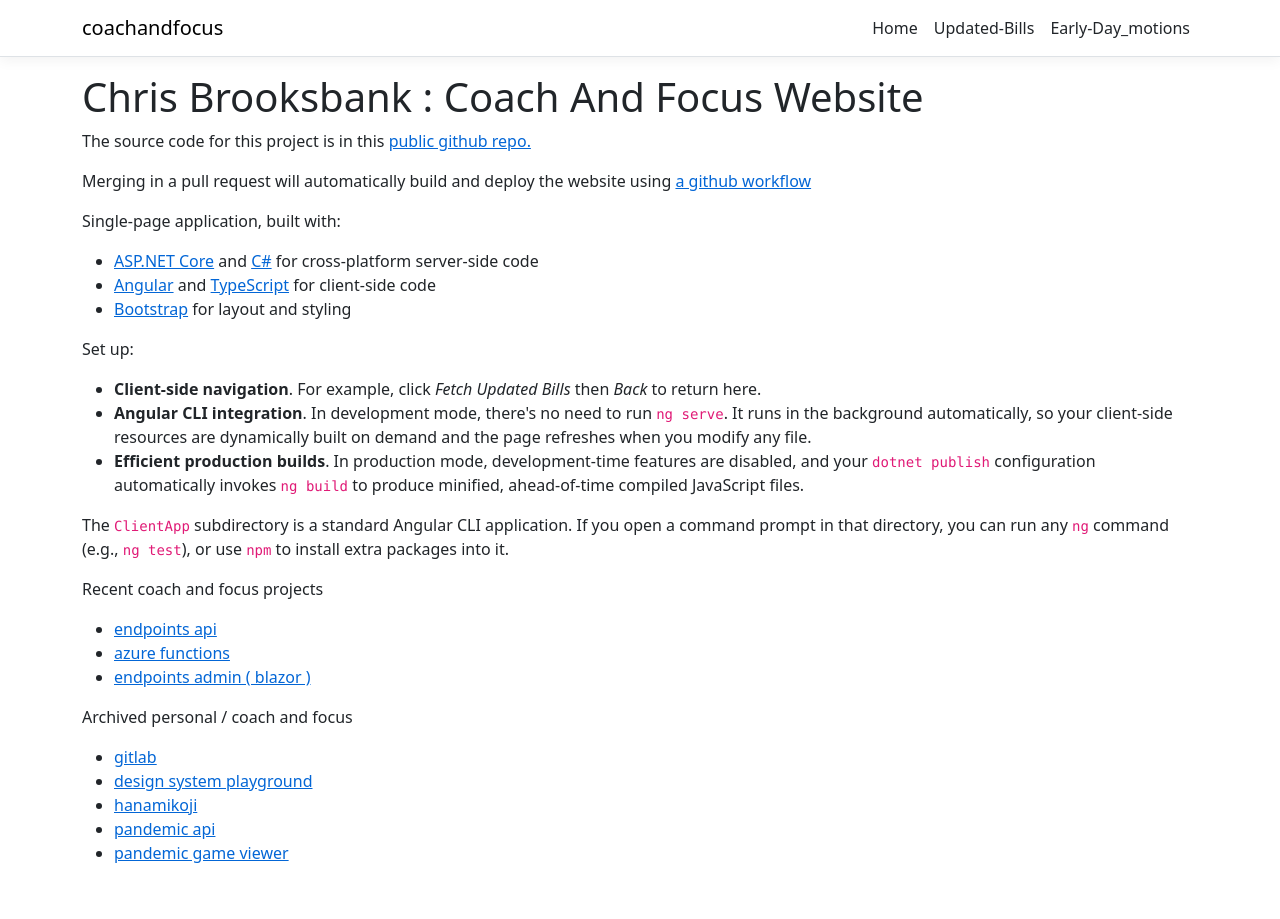
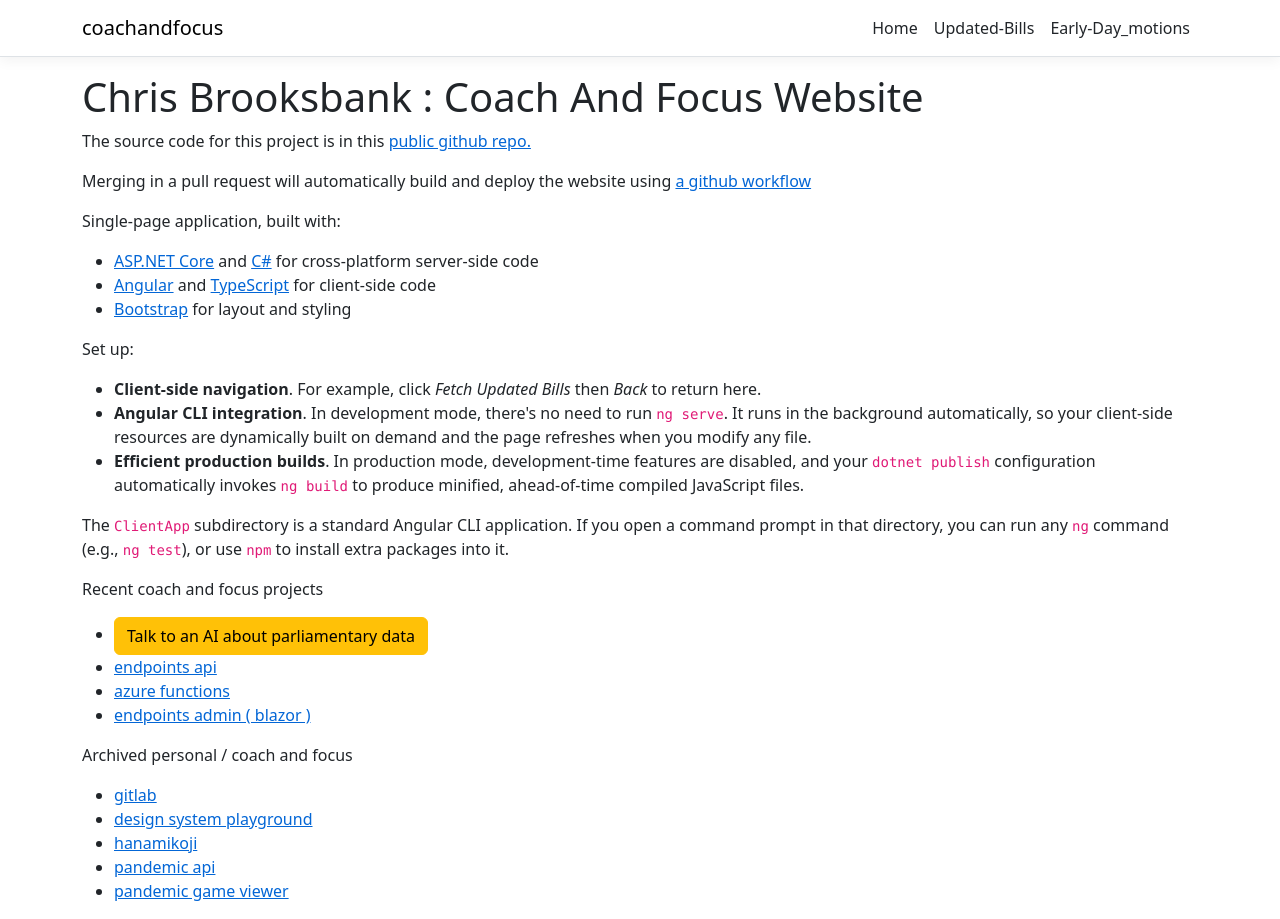
Before and after one commit to ChrisBrooksbank/coachandfocus, an Angular app in the folder CoachAndFocus.Web.UI/ClientApp/: page / in a window 1280 px wide. Before the commit the page ends 881 px from the top, so only its background shows below. Built offline with nearby package versions, Linux system fonts and the light colour scheme.

Commit message:
AI link added

```diff
--- a/CoachAndFocus.Web.UI/ClientApp/src/app/home/home.component.html
+++ b/CoachAndFocus.Web.UI/ClientApp/src/app/home/home.component.html
@@ -20,6 +20,9 @@
 
 <p>Recent coach and focus projects</p>
 <ul>
+  <li>
+    <a target="_blank" href="https://ukparliamentendpointsaichat.azurewebsites.net/" class="btn btn-warning font-weight-bold">Talk to an AI about parliamentary data</a>
+  </li>
   <li>
     <a target="_blank" href="https://ukparliamentendpoints-services.azurewebsites.net/swagger/index.html">endpoints api</a>
   </li>
```
